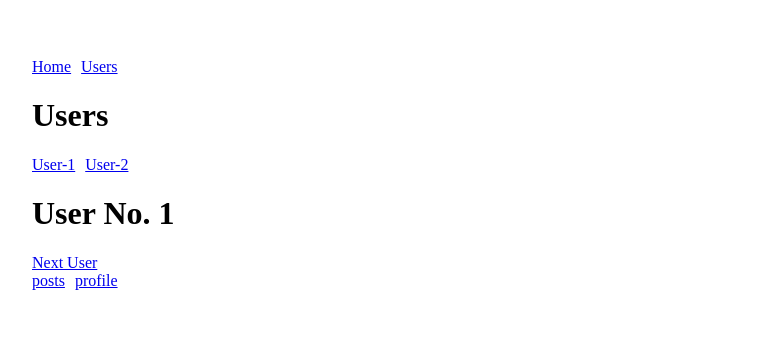
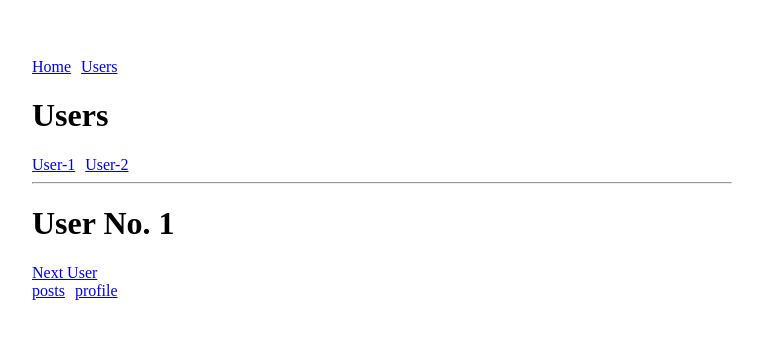
Before and after one commit to tyamap/study, a Vue app in the folder vuejs/vueCLI/router/: page /users/1 in a window 1280 px wide. Shown: the top 338 px of the page, without its empty margins (258-1021 px from the left). Built offline with nearby package versions, Linux system fonts and the light colour scheme; the HTML template or start-up script is replaced by a standard one.

Commit message:
queryを扱う

```diff
--- a/vuejs/vueCLI/router/src/views/User.vue
+++ b/vuejs/vueCLI/router/src/views/User.vue
@@ -18,7 +18,8 @@
       <router-link
         :to="{
           name: 'users-id-profile',
-          params: {id}
+          params: {id},
+          query: {lang: 'ja', page: 1}
         }"
         class="link"
       >profile</router-link>
--- a/vuejs/vueCLI/router/src/views/Users.vue
+++ b/vuejs/vueCLI/router/src/views/Users.vue
@@ -3,6 +3,7 @@
     <h1>Users</h1>
     <router-link to="/users/1" class="link">User-1</router-link>
     <router-link to="/users/2" class="link">User-2</router-link>
+    <hr>
     <router-view></router-view>
   </div>
 </template>
```
